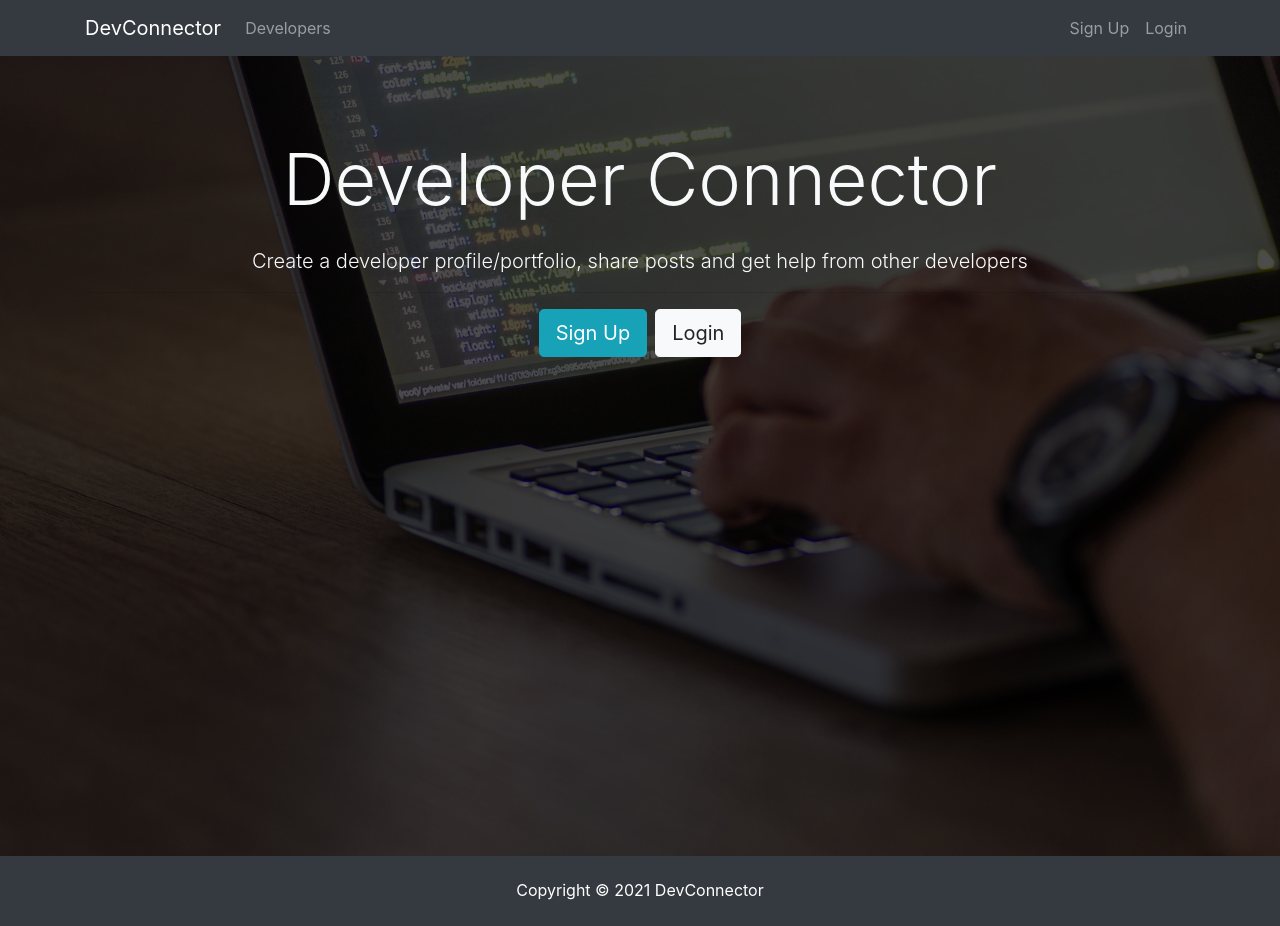
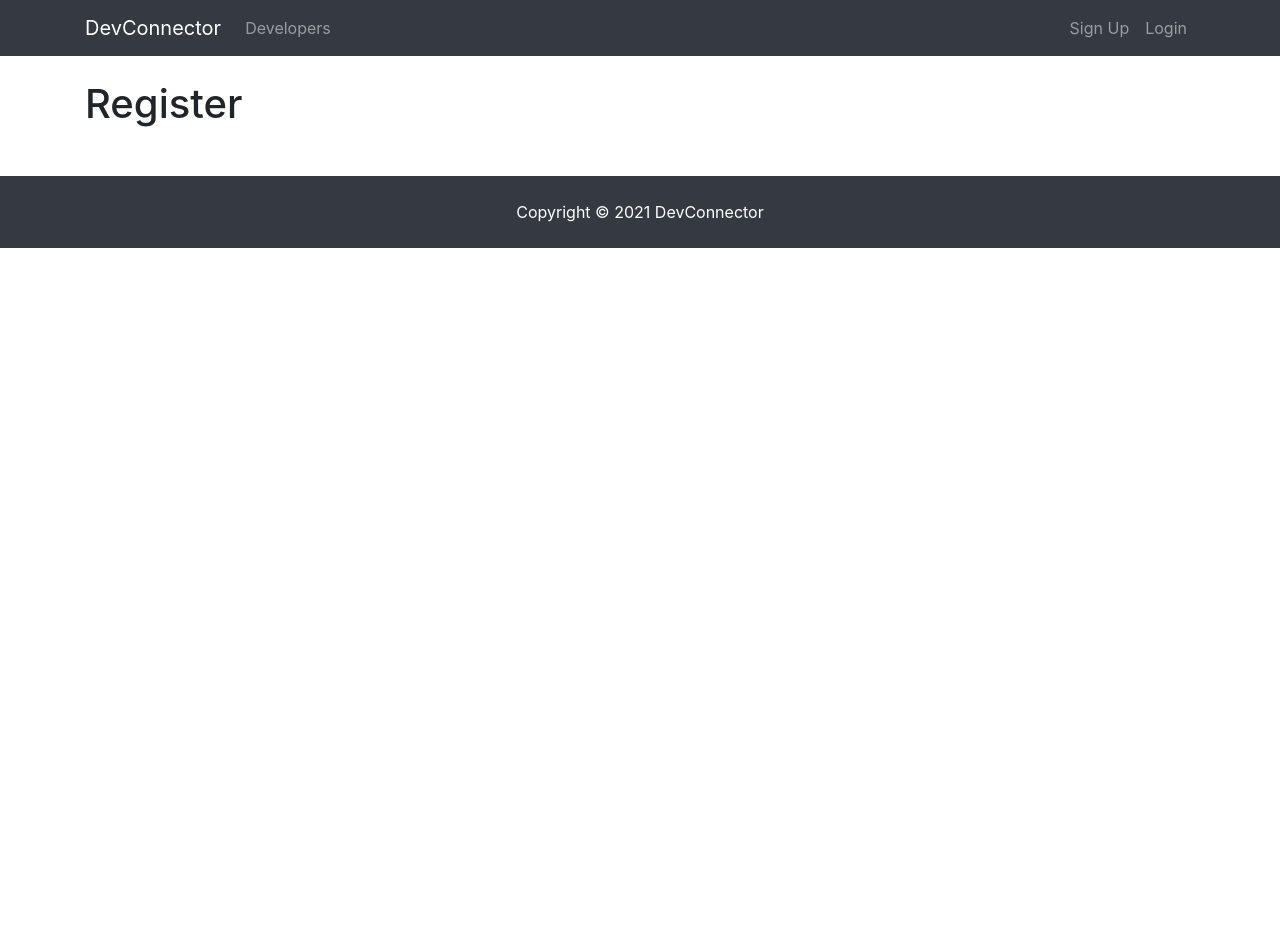
Before and after one commit to MiheretuTesh/fullstack_dev_app, a React (Create React App) app in the folder client/: page /register in a window 1280 px wide. After the commit the page ends 800 px from the top, so only its background shows below. Built offline with nearby package versions, Linux system fonts and the light colour scheme.

Commit message:
feat: Signup and Login route is added

```diff
--- a/client/src/App.js
+++ b/client/src/App.js
@@ -1,15 +1,24 @@
-import './App.css';
-import Navbar from './components/layouts/Nabar'
-import Footer from './components/layouts/Footer'
-import Landing from './components/layouts/Landing'
+import "./App.css";
+import { BrowserRouter as Router, Route } from "react-router-dom";
+import Navbar from "./components/layouts/Nabar";
+import Footer from "./components/layouts/Footer";
+import Landing from "./components/layouts/Landing";
+import Register from "./components/auth/Register";
+import Login from "./components/auth/Login";
 
 function App() {
   return (
-    <div className="App">
-      <Navbar />
-      <Landing />
-      <Footer />
-    </div>
+    <Router>
+      <div className="App">
+        <Navbar />
+        <Route exact path="/" component={Landing} />
+        <div className="container">
+          <Route exact path="/register" component={Register} />
+          <Route exact path="/login" component={Login} />
+        </div>
+        <Footer />
+      </div>
+    </Router>
   );
 }
 
--- a/client/src/components/layouts/Landing.js
+++ b/client/src/components/layouts/Landing.js
@@ -1,4 +1,5 @@
-import React, { Component } from 'react';
+import React, { Component } from "react";
+import { Link } from "react-router-dom";
 
 class Landing extends Component {
   render() {
@@ -10,17 +11,17 @@
               <div className="col-md-12 text-center">
                 <h1 className="display-3 mb-4">Developer Connector</h1>
                 <p className="lead">
-                  {' '}
+                  {" "}
                   Create a developer profile/portfolio, share posts and get help
                   from other developers
                 </p>
                 <hr />
-                <a href="register.html" className="btn btn-lg btn-info mr-2">
+                <Link to="/register" className="btn btn-lg btn-info mr-2">
                   Sign Up
-                </a>
-                <a href="login.html" className="btn btn-lg btn-light">
+                </Link>
+                <Link to="/login" className="btn btn-lg btn-light">
                   Login
-                </a>
+                </Link>
               </div>
             </div>
           </div>
--- a/client/src/components/layouts/Nabar.js
+++ b/client/src/components/layouts/Nabar.js
@@ -1,13 +1,14 @@
-import React, { Component } from 'react';
+import React, { Component } from "react";
+import { Link } from "react-router-dom";
 
 class Navbar extends Component {
   render() {
     return (
       <nav className="navbar navbar-expand-sm navbar-dark bg-dark mb-4">
         <div className="container">
-          <a className="navbar-brand" href="landing.html">
+          <Link className="navbar-brand" to="/">
             DevConnector
-          </a>
+          </Link>
           <button
             className="navbar-toggler"
             type="button"
@@ -21,7 +22,7 @@
             <ul className="navbar-nav mr-auto">
               <li className="nav-item">
                 <a className="nav-link" href="profiles.html">
-                  {' '}
+                  {" "}
                   Developers
                 </a>
               </li>
@@ -29,14 +30,14 @@
 
             <ul className="navbar-nav ml-auto">
               <li className="nav-item">
-                <a className="nav-link" href="register.html">
+                <Link className="nav-link" to="/register">
                   Sign Up
-                </a>
+                </Link>
               </li>
               <li className="nav-item">
-                <a className="nav-link" href="login.html">
+                <Link className="nav-link" to="/login">
                   Login
-                </a>
+                </Link>
               </li>
             </ul>
           </div>
```
